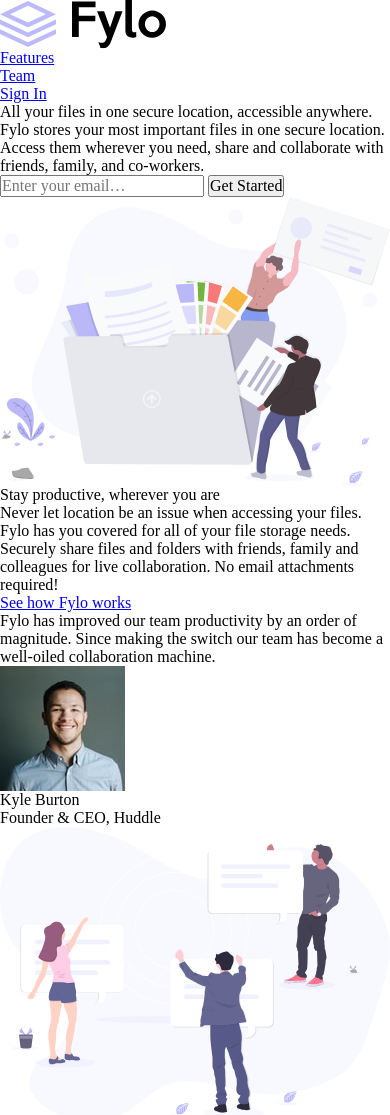
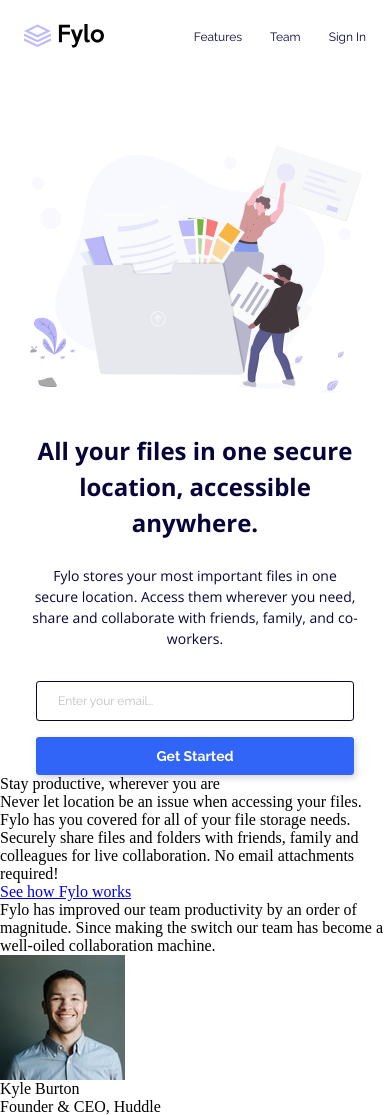
Before and after one commit to sircarloschaves/fylo-landing-page, a plain HTML site: page index.html in a window 390 px wide. Shown: the top 1115 px of the page. Drawn offline with nearby package versions, Linux system fonts and the light colour scheme.

Commit message:
mobile layout

```diff
--- a/index.html
+++ b/index.html
@@ -7,7 +7,7 @@
   <title>Fylo landing page with two column layout</title>
   <link rel="preconnect" href="https://fonts.googleapis.com">
   <link rel="preconnect" href="https://fonts.gstatic.com" crossorigin>
-  <link href="https://fonts.googleapis.com/css2?family=Open+Sans&family=Raleway:wght@400;700&display=swap"
+  <link href="https://fonts.googleapis.com/css2?family=Open+Sans:wght@400;700&family=Raleway:wght@400;700&display=swap"
     rel="stylesheet">
   <link rel="shortcut icon" href="assets/favicon-32x32.png" type="image/x-icon">
   <link rel="stylesheet" href="style.css">
@@ -36,6 +36,10 @@
 
       <div class="div-wrapper">
 
+        <div class="grid-item-2" aria-hidden="true">
+          <img src="assets/illustration-1.svg" alt="" class="hero-img">
+        </div>
+
         <div class="grid-item-1">
           <h1 class="hero-title">All your files in one secure location, accessible anywhere.</h1>
 
@@ -46,13 +50,12 @@
           </p>
 
           <form action="#">
-            <input type="email" name="email" class="input-email" placeholder="Enter your email…">
-            <button type="submit">Get Started</button>
+
+            <input type="email" name="email" class="hero-input" placeholder="Enter your email…">
+
+            <button class="hero-btn" type="submit">Get Started</button>
+
           </form>
-        </div>
-
-        <div class="grid-item-2" aria-hidden="true">
-          <img src="assets/illustration-1.svg" alt="" class="hero-img">
         </div>
 
       </div>
--- a/style.css
+++ b/style.css
@@ -8,30 +8,50 @@
   --fw_700: 700;
 
   /* Font Size */
-  --fs__800: 1.5rem; /* 24px */
-  --fs__700: 1.125rem; /* 18px */
-  --fs__600: 1rem; /* 16px */
-  --fs__500: 0.875rem; /* 14px */
-  --fs__400: 0.75rem; /* 12px */
-  --fs__300: 0.625rem; /* 10px */
-  --fs__200: 0.5625rem; /* 9px */
-  --fs__100: 0.375rem; /* 6px */
+  --fs__800: 1.5rem;
+  /* 24px */
+  --fs__700: 1.125rem;
+  /* 18px */
+  --fs__600: 1rem;
+  /* 16px */
+  --fs__500: 0.875rem;
+  /* 14px */
+  --fs__400: 0.75rem;
+  /* 12px */
+  --fs__300: 0.625rem;
+  /* 10px */
+  --fs__200: 0.5625rem;
+  /* 9px */
+  --fs__100: 0.375rem;
+  /* 6px */
 
   /* Line Height */
-  --lh_800: 2.25rem; /* 36px */
-  --lh_700: 1.5rem; /* 24px */
-  --lh_600: 1.3125rem; /* 21px */
-  --lh_500: 1.13125rem; /* 18.1px */
-  --lh_400: 0.73755rem; /* 11.8px */
+  --lh_800: 2.25rem;
+  /* 36px */
+  --lh_700: 1.5rem;
+  /* 24px */
+  --lh_600: 1.3125rem;
+  /* 21px */
+  --lh_500: 1.13125rem;
+  /* 18.1px */
+  --lh_400: 0.73755rem;
+  /* 11.8px */
 
   /* Colors */
- --clr_primary_darkblue: hsl(243, 87%, 12%); /* 070439 */
-  --clr_primary_desaturatedblue: hsl(239, 22%, 44%); /* 585989 */
-  --clr_accent_brightblue: hsl(224, 93%, 58%); /* 3065f8 */
-  --clr_accent_cyan: hsl(170, 45%, 43%); /* 3c9f8f */
-  --clr_neutral_grayishblue: hsl(240, 80%, 98%); /* f6f6fe */
-  --clr_neutral_lightgray: hsl(0, 0%, 75%); /* bfbfbf */
-  --clr-neutral_white: hsl(0, 0%, 100%); /* ffffff */
+  --clr_primary_darkblue: hsl(243, 87%, 12%);
+  /* 070439 */
+  --clr_primary_desaturatedblue: hsl(239, 22%, 44%);
+  /* 585989 */
+  --clr_accent_brightblue: hsl(224, 93%, 58%);
+  /* 3065f8 */
+  --clr_accent_cyan: hsl(170, 45%, 43%);
+  /* 3c9f8f */
+  --clr_neutral_grayishblue: hsl(240, 80%, 98%);
+  /* f6f6fe */
+  --clr_neutral_lightgray: hsl(0, 0%, 75%);
+  /* bfbfbf */
+  --clr-neutral_white: hsl(0, 0%, 100%);
+  /* ffffff */
 }
 
 *,
@@ -66,6 +86,107 @@ svg {
 }
 
 body {
-  background-color: hsl(0, 0%, 100%);
+  background-color: var(--clr-neutral_white);
   min-width: 100%;
 }
+
+.main-header {
+  margin-block-start: 1.5rem;
+  padding-inline: 1.5rem;
+}
+
+.main-header .navbar {
+  display: flex;
+  justify-content: space-between;
+  align-items: center;
+}
+
+.nav-links li {
+  display: inline-block;
+}
+
+.nav-links a {
+  text-decoration: none;
+  color: var(--clr_primary_darkblue);
+  font-family: var(--ff_raleway);
+  font-size: var(--fs__400);
+  font-weight: var(--fw_400);
+  margin-inline-start: 1.5rem;
+  padding-block: .3em;
+}
+
+.main-header .logo {
+  width: 80px;
+}
+
+.hero-section {
+  margin-block-start: 6.125rem;
+  padding-inline: 1.75rem;
+}
+
+.hero-title {
+  font-family: var(--ff_opensans);
+  font-size: var(--fs__800);
+  font-weight: var(--fw_700);
+  line-height: var(--lh_800);
+  text-align: center;
+  color: var(--clr_primary_darkblue);
+  margin-block-start: 2.5rem;
+}
+
+.hero-text {
+  font-family: var(--ff_opensans);
+  font-weight: var(--fw_400);
+  font-size: var(--fs__500);
+  line-height: var(--lh_600);
+  text-align: center;
+  color: var(--clr_primary_darkblue);
+  padding-inline: .3em;
+  margin-block-start: 1.5rem;
+}
+
+.hero-section form {
+  display: flex;
+  flex-direction: column;
+  gap: 1rem;
+  padding-inline: 0.5rem;
+  margin-block-start: 2rem;
+}
+
+.hero-section input[type="email"] {
+  position: relative;
+  font-family: var(--ff_raleway);
+  font-size: var(--fs__400);
+  font-weight: var(--fw_400);
+  line-height: 1;
+  color: var(--clr_primary_darkblue);
+  padding-inline: 1.3125rem;
+  padding-block: 0.75rem;
+  border: 0.039375rem solid var(--clr_primary_darkblue);
+  border-radius: 0.195625rem;
+  outline: none;
+}
+
+.hero-section input[type="email"]:invalid {
+  border-color: hsl(343, 84%, 61%);
+}
+
+.hero-input::placeholder {
+  color: var(--clr_neutral_lightgray);
+}
+
+.hero-btn {
+  display: inline-block;
+  font-family: var(--ff_raleway);
+  font-size: var(--fs__500);
+  font-weight: var(--fw_700);
+  line-height: 1;
+  text-align: center;
+  color: var(--clr-neutral_white);
+  background-color: var(--clr_accent_brightblue);
+  padding-block: 0.75rem;
+  border: none;
+  border-radius: 0.195625rem;
+  cursor: pointer;
+  box-shadow: 0.125rem 0.1875rem 0.375rem rgba(0, 0, 0, 0.1593);
+}
```
